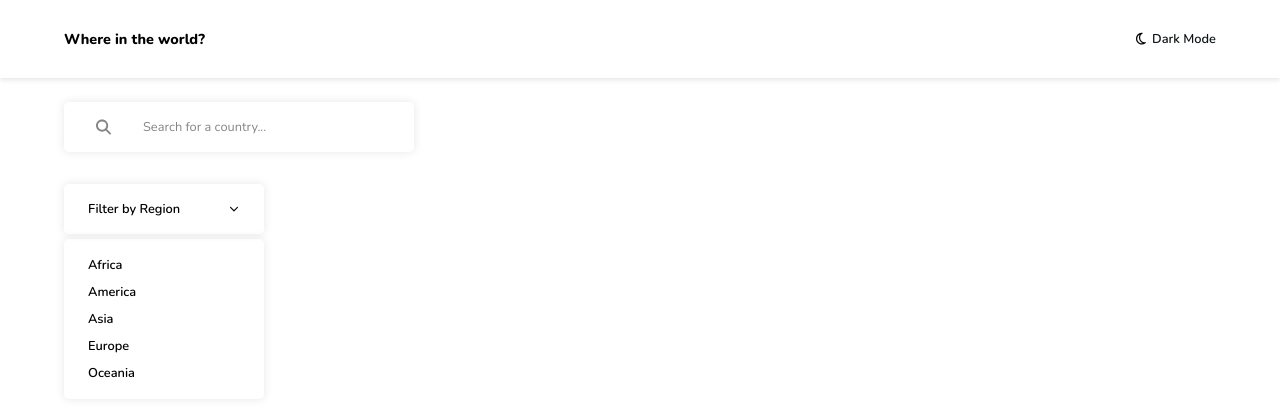
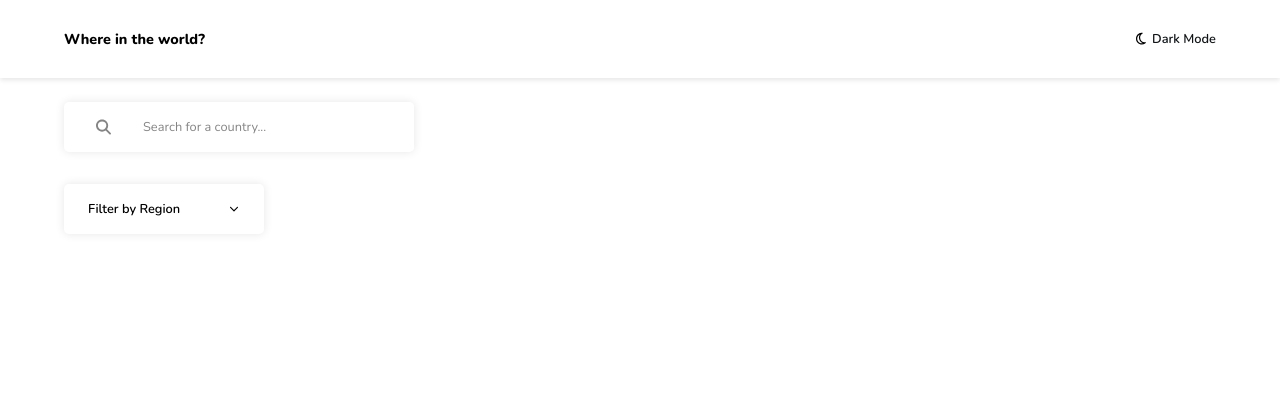
Before and after one commit to CodeyBrodey/react-project, a React (Create React App) app: page / in a window 1280 px wide. Shown: the top 416 px of the page. Built offline with nearby package versions, Linux system fonts and the light colour scheme.

Commit message:
Filter onClick handler add

```diff
--- a/src/components/filter/filter.js
+++ b/src/components/filter/filter.js
@@ -1,18 +1,23 @@
 import './style.css';
 
 function Filter() {
+    function handleFilterClick() {
+        const filter = document.querySelector(".filter__options");
+        filter.classList.toggle('filter__options--open');
+    };
+
     return(
-        <button className='filter '>
-            <span filter__text>Filter by Region</span>
+        <button className='filter' onClick={handleFilterClick}>
+            <span className='filter__text'>Filter by Region</span>
             <svg className='filter__icon' xmlns="http://www.w3.org/2000/svg" viewBox="0 0 448 512">
                 <path d="M201.4 406.6c12.5 12.5 32.8 12.5 45.3 0l192-192c12.5-12.5 12.5-32.8 0-45.3s-32.8-12.5-45.3 0L224 338.7 54.6 169.4c-12.5-12.5-32.8-12.5-45.3 0s-12.5 32.8 0 45.3l192 192z"/>
             </svg>
-            <div className="filter__options filter__options--open">
-                <button className='filter__options__btns'>Africa</button>
-                <button className='filter__options__btns'>America</button>
-                <button className='filter__options__btns'>Asia</button>
-                <button className='filter__options__btns'>Europe</button>
-                <button className='filter__options__btns'>Oceania</button>
+            <div className="filter__options">
+                <span className='filter__options__btns'>Africa</span>
+                <span className='filter__options__btns'>America</span>
+                <span className='filter__options__btns'>Asia</span>
+                <span className='filter__options__btns'>Europe</span>
+                <span className='filter__options__btns'>Oceania</span>
             </div>
         </button>
     )
--- a/src/components/filter/style.css
+++ b/src/components/filter/style.css
@@ -52,6 +52,10 @@
     font-size: 0.8rem;
 }
 
+.filter__options__btns:hover{
+    background-color: hsl(0, 0%, 90%);
+}
+
 .filter__options--open{
     display: flex;
 }
```
